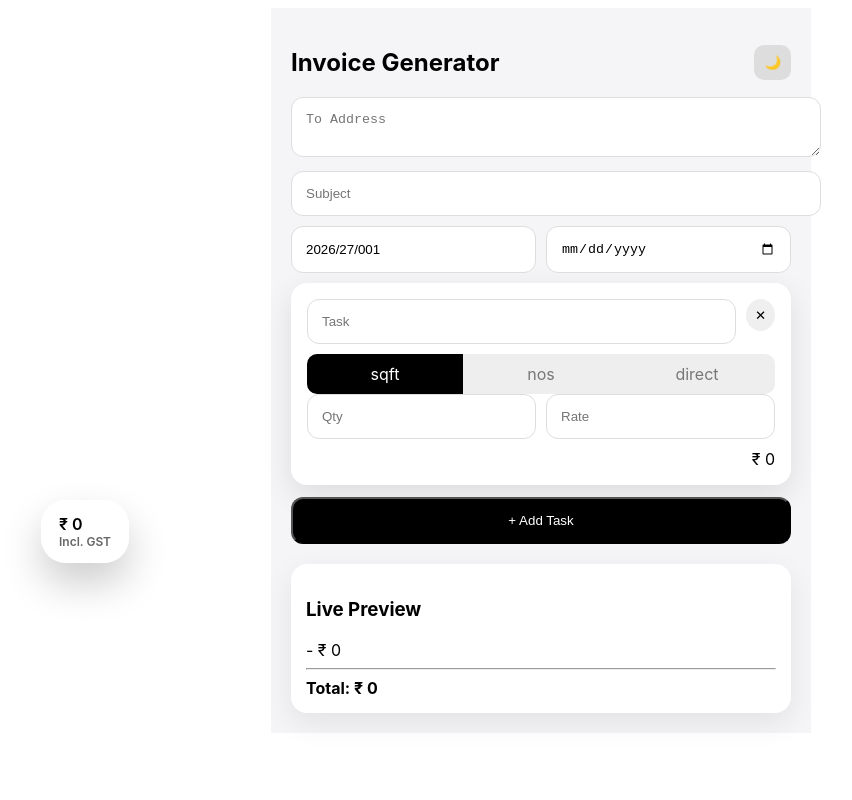
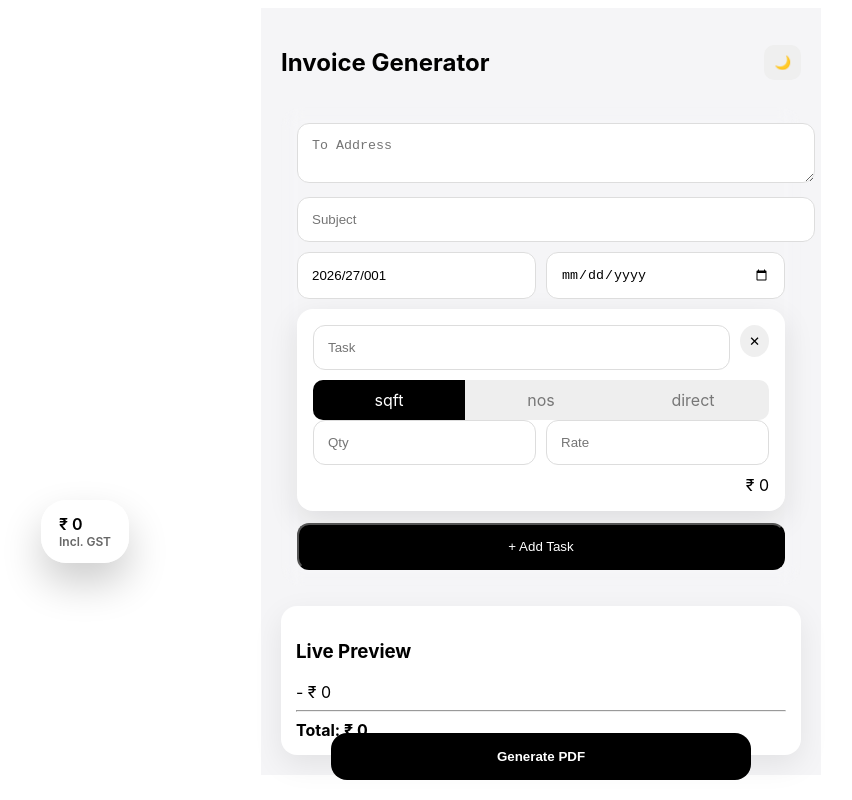
Before and after one commit to mitradaniel/gen_invoice, a Next.js app: page / in a window 1280 px wide. Shown: the whole page, without its empty margins (99-951 px from the left). Built offline with nearby package versions, Linux system fonts and the light colour scheme.

Commit message:
Update page.js

```diff
--- a/app/page.js
+++ b/app/page.js
@@ -13,12 +13,13 @@ export default function Page() {
   const [invoice, setInvoice] = useState("2026/27/001");
   const [date, setDate] = useState("");
   const [to, setTo] = useState("");
+  const [loading, setLoading] = useState(false);
 
+  /* ===== DRAG ===== */
   const [pos, setPos] = useState({ x: 140, y: 500 });
   const dragging = useRef(false);
   const offset = useRef({ x: 0, y: 0 });
 
-  /* ===== DRAG ===== */
   const startDrag = (e) => {
     dragging.current = true;
     const rect = e.currentTarget.getBoundingClientRect();
@@ -48,6 +49,7 @@ export default function Page() {
   }, []);
 
   /* ===== LOGIC ===== */
+
   const updateTask = (id, field, value) => {
     setTasks(tasks.map(t => t.id === id ? { ...t, [field]: value } : t));
   };
@@ -77,6 +79,39 @@ export default function Page() {
   const gst = subtotal * 0.18;
   const total = subtotal + gst;
 
+  /* ===== PDF ===== */
+  const generatePDF = async () => {
+    try {
+      setLoading(true);
+
+      const res = await fetch("/api/generate", {
+        method: "POST",
+        headers: { "Content-Type": "application/json" },
+        body: JSON.stringify({
+          to,
+          tasks,
+          subject,
+          invoice,
+          date,
+          subtotal,
+          sgst: gst / 2,
+          cgst: gst / 2,
+          total
+        })
+      });
+
+      const blob = await res.blob();
+      const url = window.URL.createObjectURL(blob);
+      window.open(url);
+
+      setLoading(false);
+
+    } catch (err) {
+      alert("PDF failed");
+      setLoading(false);
+    }
+  };
+
   return (
     <div style={{
       ...container,
@@ -92,21 +127,37 @@ export default function Page() {
         </button>
       </div>
 
-      {/* FORM */}
-      <textarea placeholder="To Address" onChange={(e) => setTo(e.target.value)} style={input}/>
-      <input placeholder="Subject" onChange={(e) => setSubject(e.target.value)} style={input}/>
+      {/* FORM WRAPPER (FIXED WIDTH ALIGNMENT) */}
+      <div style={formWrapper}>
+
+        <textarea
+          placeholder="To Address"
+          value={to}
+          onChange={(e) => setTo(e.target.value)}
+          style={input}
+        />
+
+        <input
+          placeholder="Subject"
+          value={subject}
+          onChange={(e) => setSubject(e.target.value)}
+          style={input}
+        />
 
         <div style={row}>
           <input value={invoice} onChange={(e) => setInvoice(e.target.value)} style={input}/>
           <input type="date" onChange={(e) => setDate(e.target.value)} style={input}/>
         </div>
 
-      {/* TASKS */}
         {tasks.map((t) => (
           <div key={t.id} style={card}>
 
             <div style={taskHeader}>
-            <input placeholder="Task" onChange={(e) => updateTask(t.id, "name", e.target.value)} style={{...input, marginBottom:0}}/>
+              <input
+                placeholder="Task"
+                onChange={(e) => updateTask(t.id, "name", e.target.value)}
+                style={{...input, marginBottom:0}}
+              />
               <button onClick={() => deleteTask(t.id)} style={deleteBtn}>✕</button>
             </div>
 
@@ -139,14 +190,14 @@ export default function Page() {
 
         <button onClick={addTask} style={addBtn}>+ Add Task</button>
 
+      </div>
+
       {/* LIVE PREVIEW */}
       <div style={preview}>
         <h3>Live Preview</h3>
         <div>{subject}</div>
         {tasks.map((t,i)=>(
-          <div key={i}>
-            {t.name} - ₹ {getTotal(t)}
-          </div>
+          <div key={i}>{t.name} - ₹ {getTotal(t)}</div>
         ))}
         <hr/>
         <b>Total: ₹ {total.toFixed(0)}</b>
@@ -164,6 +215,11 @@ export default function Page() {
         <div style={{fontSize:12, opacity:0.6}}>Incl. GST</div>
       </div>
 
+      {/* GENERATE BUTTON */}
+      <button onClick={generatePDF} style={generateBtn}>
+        {loading ? "Generating..." : "Generate PDF"}
+      </button>
+
     </div>
   );
 }
@@ -171,21 +227,28 @@ export default function Page() {
 /* ===== STYLES ===== */
 
 const container = {
-  maxWidth: 500,
+  maxWidth: 520,
   margin: "auto",
   padding: 20,
   fontFamily: "Inter"
 };
 
+const formWrapper = {
+  background: "#ffffff10",
+  padding: 16,
+  borderRadius: 20,
+  backdropFilter: "blur(10px)"
+};
+
 const header = {
   display:"flex",
   justifyContent:"space-between",
-  alignItems:"center"
+  alignItems:"center",
+  marginBottom:10
 };
 
 const toggle = {
   border:"none",
-  background:"#ddd",
   padding:10,
   borderRadius:10,
   cursor:"pointer"
@@ -263,3 +326,18 @@ const floating = {
   fontWeight:"600",
   cursor:"grab"
 };
+
+const generateBtn = {
+  position:"fixed",
+  bottom:20,
+  left:"50%",
+  transform:"translateX(-50%)",
+  width:"92%",
+  maxWidth:420,
+  padding:16,
+  borderRadius:16,
+  background:"#000",
+  color:"#fff",
+  border:"none",
+  fontWeight:"600"
+};
```
Lines whose indentation alone changed are shown as unchanged.
